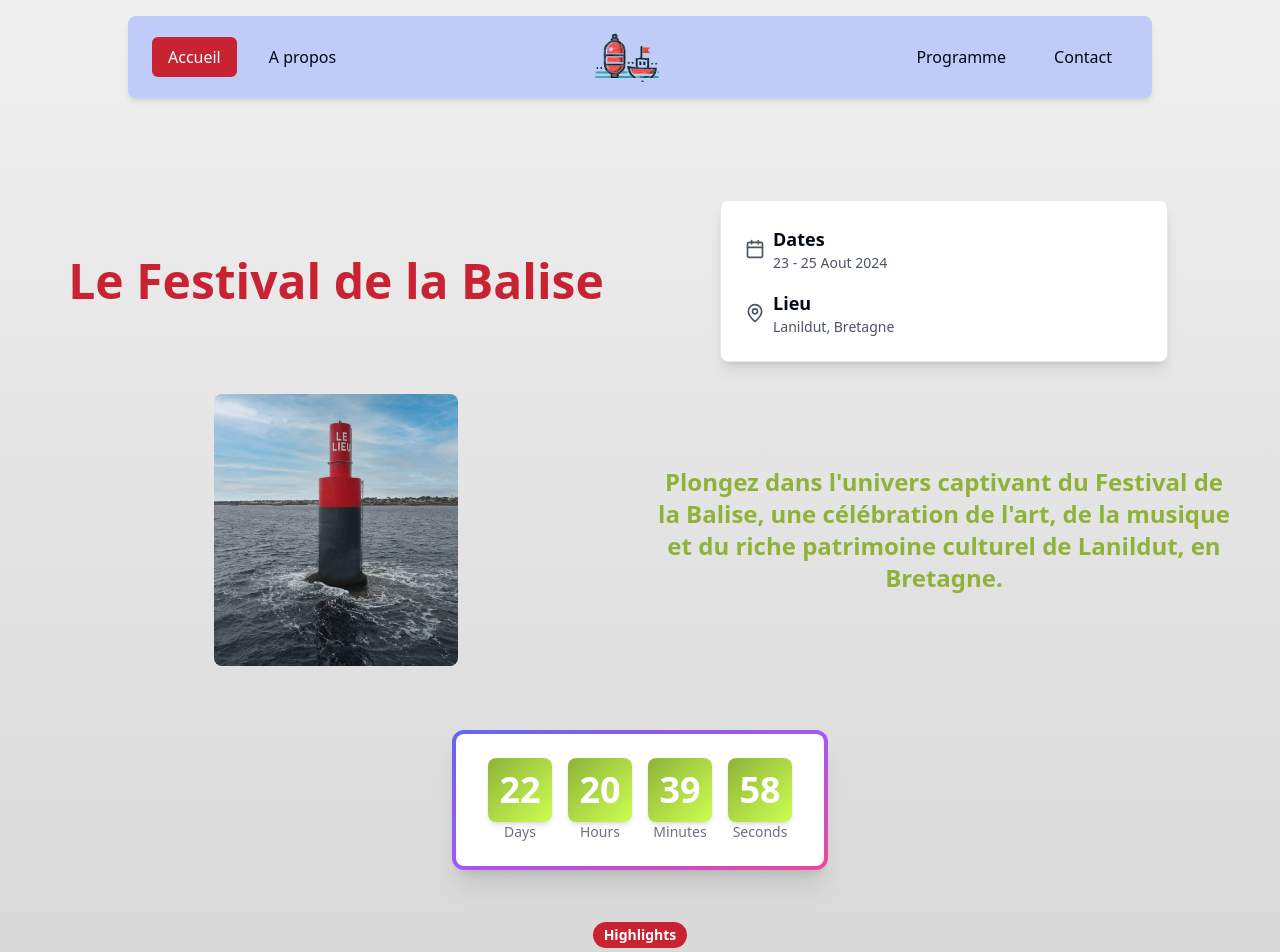
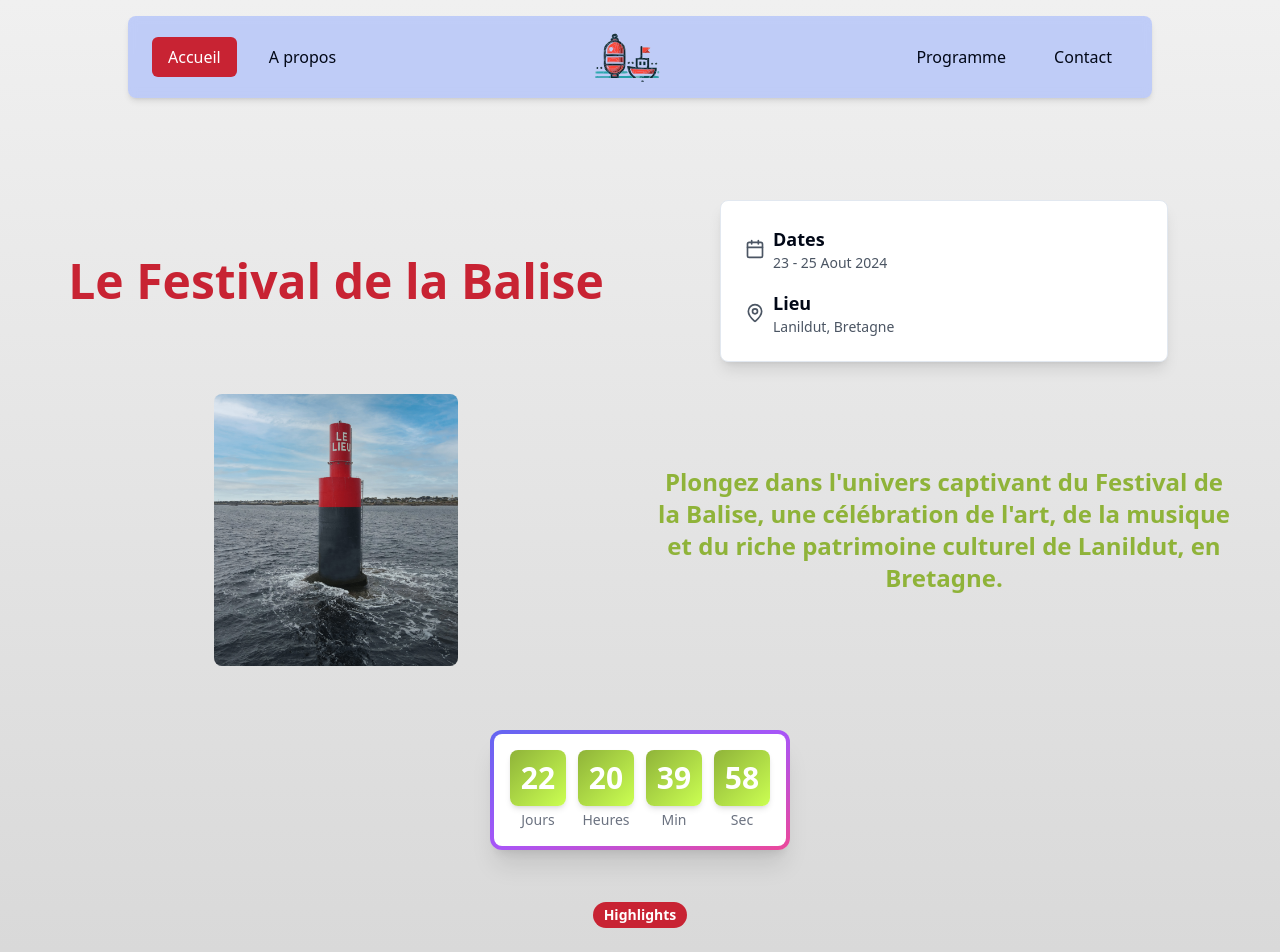
Before and after one commit to TugdualDek/festivaldelabalise, a Next.js app: page / in a window 1280 px wide. Shown: the top 952 px of the page. Built offline with nearby package versions, Linux system fonts and the light colour scheme.

Commit message:
fix (animation): remove framer motion that causes unexpected margin

```diff
--- a/src/app/page.tsx
+++ b/src/app/page.tsx
@@ -16,7 +16,7 @@ export default function IndexPage() {
           <div id="">
             <Hero />
           </div>
-          <div className="flex justify-center my-8">
+          <div className="flex justify-center my-8 w-full">
             <Countdown targetDate="2024-08-23T18:00:00" />
           </div>
           <div id="a-propos">
--- a/src/components/countdown/Countdown.component.tsx
+++ b/src/components/countdown/Countdown.component.tsx
@@ -1,7 +1,6 @@
 "use client";
 
 import { useEffect, useState } from "react";
-import { motion, AnimatePresence } from "framer-motion";
 
 interface CountdownProps {
   targetDate: string;
@@ -36,62 +35,24 @@ const Countdown = ({ targetDate }: CountdownProps) => {
     return () => clearInterval(timer);
   }, [targetDate]);
 
-  const TimeUnit = ({
-    value,
-    label,
-    prevValue,
-  }: {
-    value: number;
-    label: string;
-    prevValue: number;
-  }) => (
-    <div className="flex flex-col items-center mx-2">
-      <div className="text-4xl font-bold h-16 w-16 relative overflow-hidden rounded-lg bg-gradient-to-br from-[var(--color-green)] to-[var(--color-green-light)] shadow-md">
-        <AnimatePresence mode="popLayout">
-          {value !== prevValue && (
-            <motion.span
-              key={value}
-              className="absolute inset-0 flex items-center justify-center bg-gradient-to-r from-[var(--color-green)] to-[var(--color-green-light)] text-transparent bg-clip-text"
-              initial={{ y: 50, opacity: 0 }}
-              animate={{ y: 0, opacity: 1 }}
-              exit={{ y: -50, opacity: 0 }}
-              transition={{ duration: 0.3, ease: "easeInOut" }}
-            >
-              {value.toString().padStart(2, "0")}
-            </motion.span>
-          )}
-        </AnimatePresence>
-        <span className="absolute inset-0 flex items-center justify-center bg-white  text-transparent bg-clip-text">
+  const TimeUnit = ({ value, label }: { value: number; label: string }) => (
+    <div className="flex flex-col items-center">
+      <div className="text-3xl font-bold h-14 w-14 flex items-center justify-center rounded-lg bg-gradient-to-br from-[var(--color-green)] to-[var(--color-green-light)] shadow-md">
+        <span className="bg-clip-text text-transparent bg-white">
           {value.toString().padStart(2, "0")}
         </span>
       </div>
-      <div className="text-sm text-gray-500">{label}</div>
+      <div className="text-sm text-gray-500 mt-1">{label}</div>
     </div>
   );
 
   return (
-    <div className="inline-flex bg-gradient-to-br from-indigo-500 via-purple-500 to-pink-500 p-1 rounded-xl shadow-xl">
-      <div className="bg-white dark:bg-gray-800 rounded-lg p-6 flex">
-        <TimeUnit
-          value={timeLeft.days}
-          label="Days"
-          prevValue={timeLeft.days}
-        />
-        <TimeUnit
-          value={timeLeft.hours}
-          label="Hours"
-          prevValue={timeLeft.hours}
-        />
-        <TimeUnit
-          value={timeLeft.minutes}
-          label="Minutes"
-          prevValue={timeLeft.minutes}
-        />
-        <TimeUnit
-          value={timeLeft.seconds}
-          label="Seconds"
-          prevValue={timeLeft.seconds}
-        />
+    <div className="inline-block bg-gradient-to-br from-indigo-500 via-purple-500 to-pink-500 p-1 rounded-xl shadow-xl">
+      <div className="bg-white dark:bg-gray-800 rounded-lg p-4 flex gap-3">
+        <TimeUnit value={timeLeft.days} label="Jours" />
+        <TimeUnit value={timeLeft.hours} label="Heures" />
+        <TimeUnit value={timeLeft.minutes} label="Min" />
+        <TimeUnit value={timeLeft.seconds} label="Sec" />
       </div>
     </div>
   );
--- a/src/components/hero/Hero.component.tsx
+++ b/src/components/hero/Hero.component.tsx
@@ -11,14 +11,9 @@ const Hero = () => {
       <div className="grid grid-cols-1 md:grid-cols-2 gap-8">
         {/* Première case : Titre */}
         <div className="flex items-center justify-center">
-          <motion.h1
-            initial={{ opacity: 0, y: -50 }}
-            animate={{ opacity: 1, y: 0 }}
-            transition={{ duration: 0.8 }}
-            className="text-5xl font-bold text-center text-[var(--color-red)]"
-          >
+          <h1 className="text-5xl font-bold text-center text-[var(--color-red)]">
             Le Festival de la Balise
-          </motion.h1>
+          </h1>
         </div>
 
         {/* Deuxième case : Box blanche avec ombre */}
```
Also changed, not shown: src/styles/globals.css (line endings or trailing spaces).
